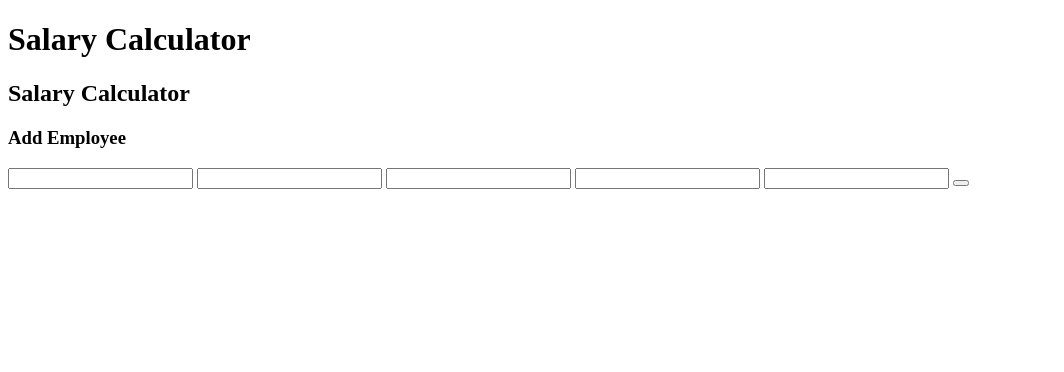
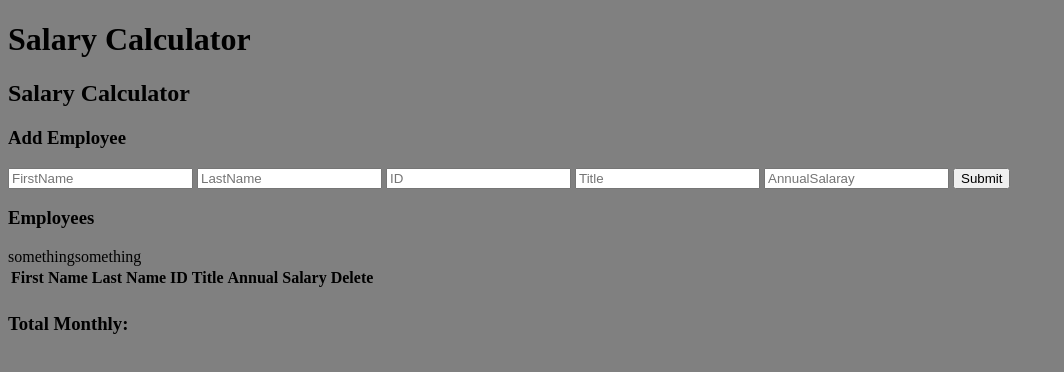
Before and after one commit to SamMac34/weekend-jquery-salary-calculator, a plain HTML site: page index.html in a window 1280 px wide. Shown: the whole page, without its empty margins (0-1064 px from the left). Drawn offline with Linux system fonts and the light colour scheme.

Commit message:
Created html framework and created/linked css stylesheet

```diff
--- a/index.html
+++ b/index.html
@@ -1,33 +1,64 @@
 <!DOCTYPE html>
 <html lang="en">
+
 <head>
     <meta charset="UTF-8">
     <meta http-equiv="X-UA-Compatible" content="IE=edge">
     <meta name="viewport" content="width=device-width, initial-scale=1.0">
+    <link rel="stylesheet" href="style.css">
     <script src="jquery-3.7.0.js"></script>
     <script src="script.js"></script>
     <title>Salary Calculator</title>
 </head>
+
 <body>
     <header>
         <h1>Salary Calculator</h1>
     </header>
+
     <main>
         <section>
             <div>
-                <h2>Salary Calculator</h2>
+            <h2>Salary Calculator</h2>
             </div>
-            <div>
-                <h3>Add Employee</h3>
-                <input>
-                <input>
-                <input>
-                <input>
-                <input>
-                <button></button>
+            <h3>Add Employee</h3>
+            <input
+                placeholder="FirstName"
+                type="text">
+            <input
+                placeholder="LastName"
+                type="text">
+            <input
+                placeholder="ID"
+                type="text">
+            <input
+                placeholder="Title"
+                type="text">
+            <input
+                placeholder="AnnualSalaray"
+                type="text">
+            <button>Submit</button>
+        </section>
 
-            </div>
-
+        <section>
+            <h3>Employees</h3>
+            <table>
+                <thead>
+                    <tr>
+                        <th>First Name</th>
+                        <th>Last Name</th>
+                        <th>ID</th>
+                        <th>Title</th>
+                        <th>Annual Salary</th>
+                        <th>Delete</th>
+                    </tr>
+                </thead>
+                <tbody>
+                    <tr>something</tr>
+                    <tr>something</tr>
+                </tbody>
+            </table>
+            <h3>Total Monthly:</h3>
         </section>
 
     </main>
--- /dev/null
+++ b/style.css
@@ -0,0 +1,4 @@
+
+body {
+    background-color: grey;
+}
```
